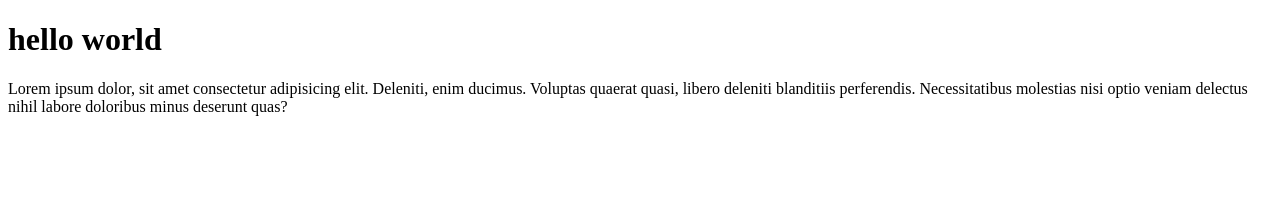
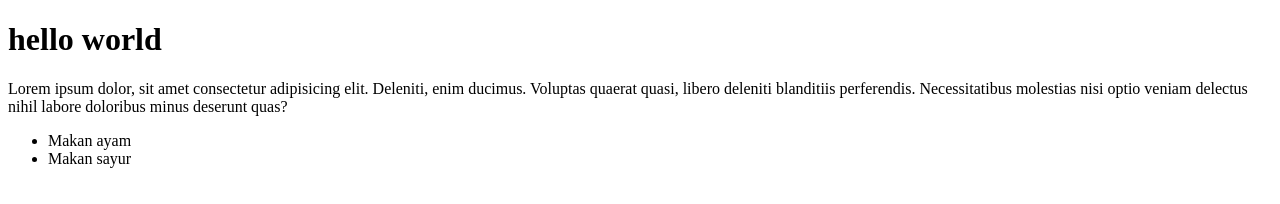
Before and after one commit to Widanta/repo-3, a plain HTML site: page index.html in a window 1280 px wide. Drawn offline with Linux system fonts and the light colour scheme.

Commit message:
menambahkan list item

```diff
--- a/index.html
+++ b/index.html
@@ -10,6 +10,9 @@
 
     <h1>hello world</h1>
     <p>Lorem ipsum dolor, sit amet consectetur adipisicing elit. Deleniti, enim ducimus. Voluptas quaerat quasi, libero deleniti blanditiis perferendis. Necessitatibus molestias nisi optio veniam delectus nihil labore doloribus minus deserunt quas?</p>
-
+    <ul>
+        <li>Makan ayam</li>
+        <li>Makan sayur</li>
+    </ul>
 </body>
 </html>
```
